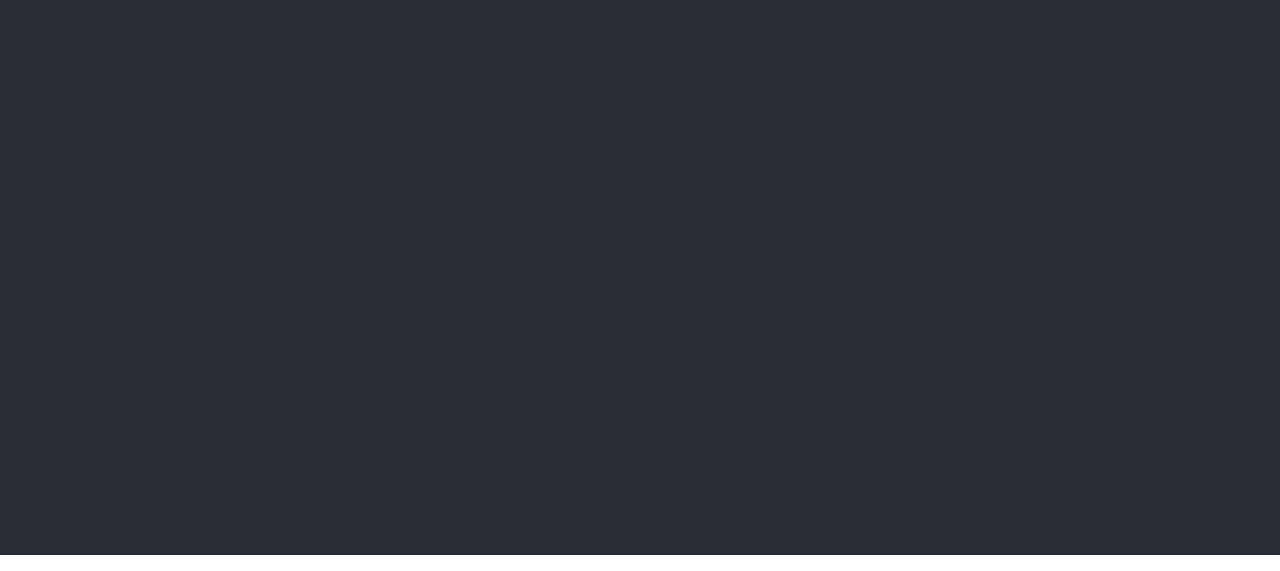
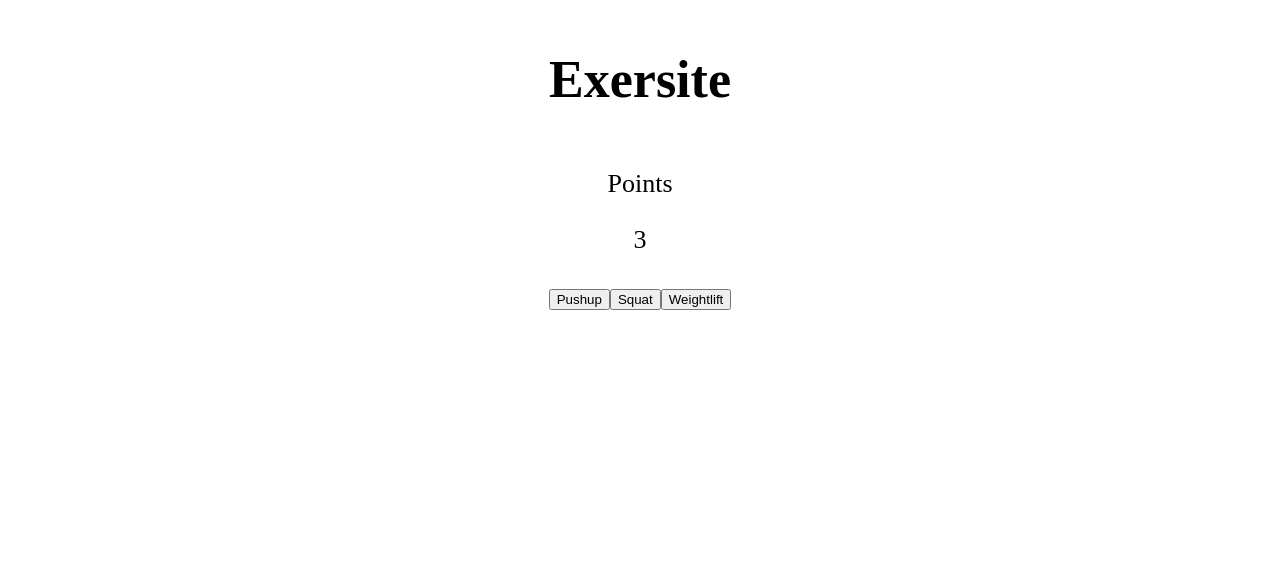
Before and after one commit to AxiDragon/Exersite, a React (Create React App) app in the folder exersite/: page / in a window 1280 px wide. Shown: the part 245-816 px from the top of the page. Built offline with nearby package versions, Linux system fonts and the light colour scheme.

Commit message:
Convert to React

```diff
--- a/exersite/public/index.html
+++ b/exersite/public/index.html
@@ -1,15 +1,11 @@
 <!DOCTYPE html>
 <html lang="en">
+
 <head>
   <meta charset="utf-8" />
-    <link rel="icon" href="%PUBLIC_URL%/favicon.ico" />
   <meta name="viewport" content="width=device-width, initial-scale=1" />
   <meta name="theme-color" content="#000000" />
-    <meta
-      name="description"
-      content="Web site created using create-react-app"
-    />
-    <link rel="apple-touch-icon" href="%PUBLIC_URL%/logo192.png" />
+  <meta name="description" content="Web site created using create-react-app" />
   <!--
       manifest.json provides metadata used when your web app is installed on a
       user's mobile device or desktop. See https://developers.google.com/web/fundamentals/web-app-manifest/
@@ -24,20 +20,12 @@
       work correctly both with client-side routing and a non-root public URL.
       Learn how to configure a non-root public URL by running `npm run build`.
     -->
-    <title>React App</title>
+  <title>Exersite</title>
 </head>
+
 <body>
+  <div id="root"></div>
   <noscript>You need to enable JavaScript to run this app.</noscript>
-    <div id="root"></div>
-    <!--
-      This HTML file is a template.
-      If you open it directly in the browser, you will see an empty page.
+</body>
 
-      You can add webfonts, meta tags, or analytics to this file.
-      The build step will place the bundled scripts into the <body> tag.
-
-      To begin the development, run `npm start` or `yarn start`.
-      To create a production bundle, use `npm run build` or `yarn build`.
-    -->
-  </body>
 </html>
--- a/exersite/src/App.css
+++ b/exersite/src/App.css
@@ -7,32 +7,15 @@
   pointer-events: none;
 }
 
-@media (prefers-reduced-motion: no-preference) {
-  .App-logo {
-    animation: App-logo-spin infinite 20s linear;
-  }
-}
-
 .App-header {
-  background-color: #282c34;
   min-height: 100vh;
   display: flex;
   flex-direction: column;
   align-items: center;
   justify-content: center;
   font-size: calc(10px + 2vmin);
-  color: white;
 }
 
 .App-link {
   color: #61dafb;
 }
-
-@keyframes App-logo-spin {
-  from {
-    transform: rotate(0deg);
-  }
-  to {
-    transform: rotate(360deg);
-  }
-}
--- a/exersite/src/App.js
+++ b/exersite/src/App.js
@@ -4,7 +4,19 @@ function App() {
   return (
     <div className="App">
       <header className="App-header">
-
+        <h1>Exersite</h1>
+        <div>
+          <p>Points</p>
+          <p>3</p>
+        </div>
+        <div id="button-container">
+          <button class="workout-button">
+            <div class="workout-name">Pushup</div>
+            <div class="counter"></div>
+          </button>
+          <button class="workout-button">Squat</button>
+          <button class="workout-button">Weightlift</button>
+        </div>
       </header>
     </div>
   );
--- a/exersite/src/index.css
+++ /dev/null
@@ -1,13 +0,0 @@
-body {
-  margin: 0;
-  font-family: -apple-system, BlinkMacSystemFont, 'Segoe UI', 'Roboto', 'Oxygen',
-    'Ubuntu', 'Cantarell', 'Fira Sans', 'Droid Sans', 'Helvetica Neue',
-    sans-serif;
-  -webkit-font-smoothing: antialiased;
-  -moz-osx-font-smoothing: grayscale;
-}
-
-code {
-  font-family: source-code-pro, Menlo, Monaco, Consolas, 'Courier New',
-    monospace;
-}
--- a/exersite/src/index.js
+++ b/exersite/src/index.js
@@ -1,6 +1,5 @@
 import React from 'react';
 import ReactDOM from 'react-dom/client';
-import './index.css';
 import App from './App';
 
 const root = ReactDOM.createRoot(document.getElementById('root'));
```
Also changed, not shown: 2 other files (tests, documents, lock files or other folders). Lines whose indentation alone changed are shown as unchanged.
